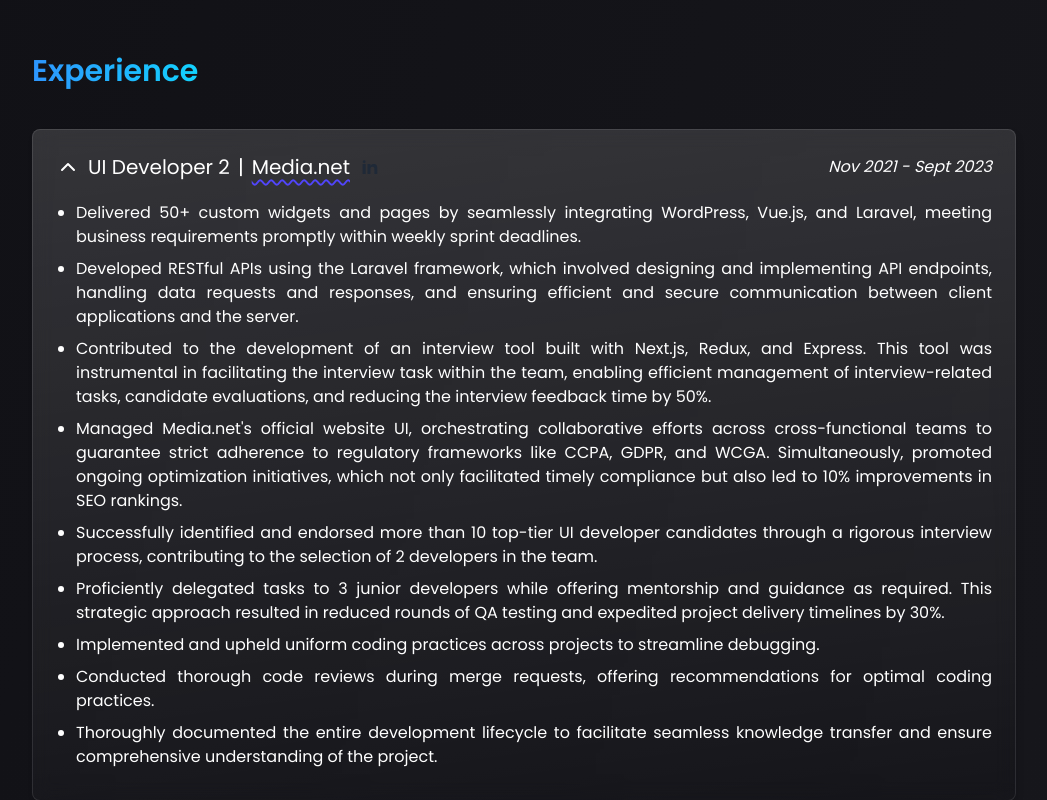
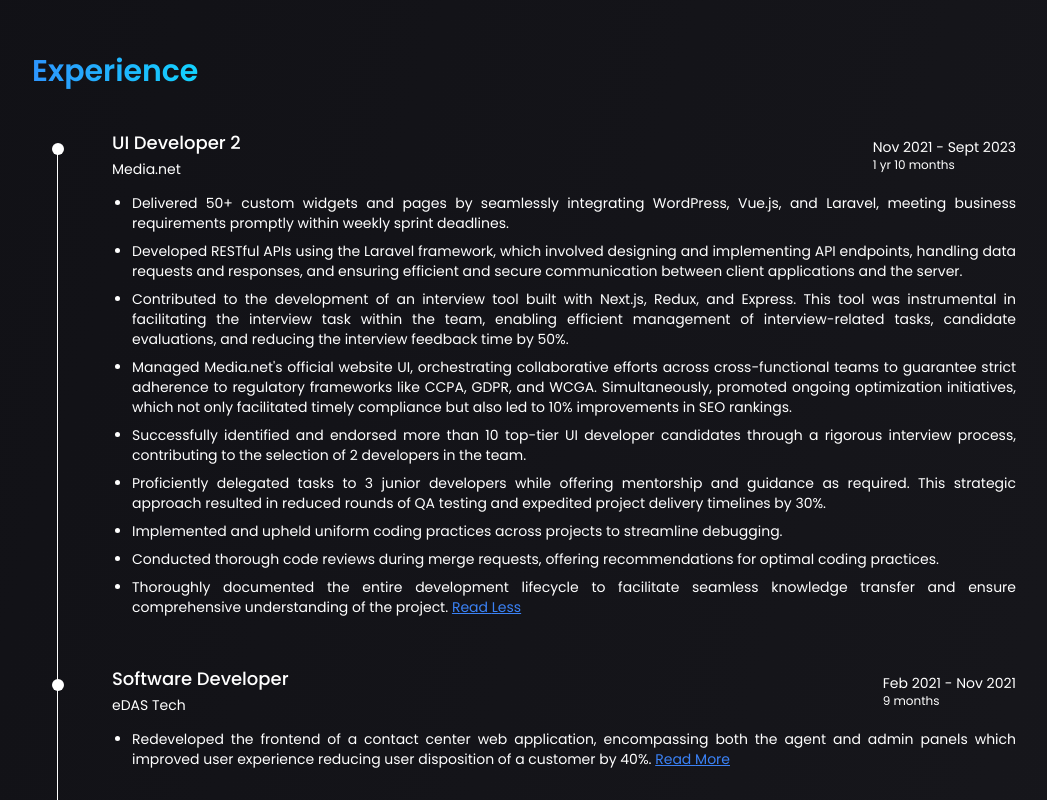
Before and after one commit to jestinjoshi/jestinjoshi.github.io, a Next.js app: page / in a window 1280 px wide. Shown: the part 1580-2380 px from the top of the page, without its empty margins (116-1163 px from the left). Built offline with nearby package versions, Linux system fonts and the light colour scheme.

Commit message:
feat: redesigned experience section

```diff
--- a/app/components/Experience.tsx
+++ b/app/components/Experience.tsx
@@ -1,6 +1,7 @@
 import { AnimatePresence, motion } from "framer-motion";
 import { fadeIn, initialFadeUp } from "../animations";
 import { useRef, useState } from "react";
+import { getDateDiff } from "./ProfessionalSummary";
 
 export const experience = [
     {
@@ -84,48 +85,23 @@ export default function Experience() {
                 <h2 className="text-3xl section-heading mb-10 gradient-text">Experience</h2>
                 <div className="experience-wrap">
                     {experience.map((e, i) =>
-                        <motion.div onClick={() => setExpanded(i === expanded ? false : i)} key={e.startDate} className={`experience mb-5 lg:mb-10 glass glass-hover rounded-lg p-4 sm:p-6 cursor-pointer ${i === expanded ? 'active' : ''}`} initial={initialFadeUp} whileInView={fadeIn(0.5 + i * 0.2)} viewport={{ once: true, root: scrollRef }}>
-                            <div className="flex flex-col sm:flex-row justify-between transition-all sm:items-center gap-5 sm:gap-0">
-                                <div className="experience-title text-xl">
-                                    <div className="flex items-center">
-                                        <motion.svg animate={{ rotate: i === expanded ? 180 : 0 }} xmlns="http://www.w3.org/2000/svg" width="24" height="24" viewBox="0 0 24 24" fill="none" stroke="currentColor" strokeWidth="2" strokeLinecap="round" strokeLinejoin="round" className="feather feather-chevron-down inline-block mr-2"><polyline points="6 9 12 15 18 9" /></motion.svg>
-                                        <div className="flex flex-col lg:flex-row">
-                                            <span className="experience-role">{e.position}</span>
-                                            <span className="sep mx-2 hidden lg:inline"> | </span>
-                                            <div>
-                                                <a href={e.companyWebsite} target="_blank" rel="noopener noreferrer" className="experience-company hover:underline mr-2 link-underline">{e.company}</a>
-                                                <a href={e.linkedIn} title={`Linkedin Page of ${e.company}`} target="_blank" rel="noopener noreferrer" className="align-middle relative bottom-0.5 hidden sm:inline-block">
-                                                    <svg className="w-6 h-6 text-gray-800 dark:text-white border border-solid rounded border-transparent hover:border-current transition-all duration-300" aria-hidden="true" xmlns="http://www.w3.org/2000/svg" fill="currentColor" viewBox="0 0 24 24">
-                                                        <path fillRule="evenodd" d="M12.5 8.8v1.7a3.7 3.7 0 0 1 3.3-1.7c3.5 0 4.2 2.2 4.2 5v5.7h-3.2v-5c0-1.3-.2-2.8-2.1-2.8-1.9 0-2.2 1.3-2.2 2.6v5.2H9.3V8.8h3.2ZM7.2 6.1a1.6 1.6 0 0 1-2 1.6 1.6 1.6 0 0 1-1-2.2A1.6 1.6 0 0 1 6.6 5c.3.3.5.7.5 1.1Z" clipRule="evenodd" />
-                                                        <path d="M7.2 8.8H4v10.7h3.2V8.8Z" />
-                                                    </svg>
-                                                </a>
-                                            </div>
-                                            <p className="experience-duration italic text-base sm:hidden">{e.startDate} - {e.endDate}</p>
-                                        </div>
-                                    </div>
+                        <motion.div key={e.startDate} className={`experience relative pl-5 lg:pl-10 xl:pl-20 ${i < experience.length - 1 && 'pb-5 lg:pb-10'} ${i === expanded ? 'active' : ''}`} initial={initialFadeUp} whileInView={fadeIn(0.5 + i * 0.2)} viewport={{ once: true, root: scrollRef }}>
+                            <div className="flex flex-col sm:flex-row justify-between sm:items-center">
+                                <div className="">
+                                    <span className="experience-role block font-medium text-lg">{e.position}</span>
+                                    <a href={e.companyWebsite} target="_blank" rel="noopener noreferrer" className="experience-company text-sm">{e.company}</a>
                                 </div>
-                                <p className="experience-duration italic hidden sm:block">{e.startDate} - {e.endDate}</p>
+                                <div>
+                                    <p className="experience-duration hidden sm:block text-sm">{e.startDate} - {e.endDate}</p>
+                                    <p className="experience-duration hidden sm:block text-xs">{getDateDiff(e.startDate, e.endDate)}</p>
+                                </div>
                             </div>
                             <AnimatePresence initial={false}>
-                                {
-                                    i === expanded &&
-                                    <motion.ul
-                                        layout
-                                        initial="collapsed"
-                                        animate="open"
-                                        exit="collapsed"
-                                        variants={{
-                                            open: { opacity: 1, height: "auto", marginTop: 20 },
-                                            collapsed: { opacity: 0, height: 0, marginTop: 0 }
-                                        }}
-                                        transition={{ duration: 0.8, ease: [0.04, 0.62, 0.23, 0.98] }}
-                                        className="experience-description list-disc pl-5">
-                                        {e.responsibilities.map((r, i) =>
-                                            <li key={i} className="experience-bullets mb-2 text-justify">{r}</li>
-                                        )}
-                                    </motion.ul>
-                                }
+                                <ul className="experience-description list-disc pl-2 md:pl-5 mt-3">
+                                    {e.responsibilities.map((r, j) =>
+                                        (i === expanded || j === 0) && <li key={j} className="experience-bullets mb-2 text-justify text-sm">{r} {((i !== expanded && j === 0) || (i === expanded && j === e.responsibilities.length - 1)) && <span className="underline cursor-pointer text-blue-500" onClick={() => setExpanded(i === expanded ? false : i)}>Read {(i !== expanded && j === 0) ? 'More' : 'Less'}</span>}</li>
+                                    )}
+                                </ul>
                             </AnimatePresence>
                         </motion.div>
                     )}
--- a/app/css/style.css
+++ b/app/css/style.css
@@ -228,7 +228,7 @@ main {
 .hamburger-menu {
   background: linear-gradient(209deg,#06225a 0,#010713 60%)
 }
-#professional-summary .experience::before, #professional-summary .experience::after{
+:is(#professional-summary, #experience) .experience::before, :is(#professional-summary, #experience) .experience::after{
   content: '';
   display: block;
   width: 100%;
@@ -239,7 +239,7 @@ main {
   left: 0;
   translate: 0 -50%;
 }
-#professional-summary .experience::after{
+:is(#professional-summary, #experience) .experience::after{
   width: 12px;
   height: 12px;
   border-radius: 50%;
@@ -265,3 +265,26 @@ main {
   border: 1px solid #fff;
   border-radius: 50%;
 }
+#experience .experience::before{
+  width: 1px;
+  height: 100%;
+  top: 20px;
+  translate: 5px 0;
+  left: -5px;
+}
+#experience .experience::after{
+  top: 20px;
+  left: -5px;
+}
+@media (min-width: 1024px) {
+  #experience .experience::before,
+  #experience .experience::after{
+    left: 5px;
+  }
+}
+@media (min-width: 1280px) {
+  #experience .experience::before,
+  #experience .experience::after{
+    left: 20px;
+  }
+}
```
